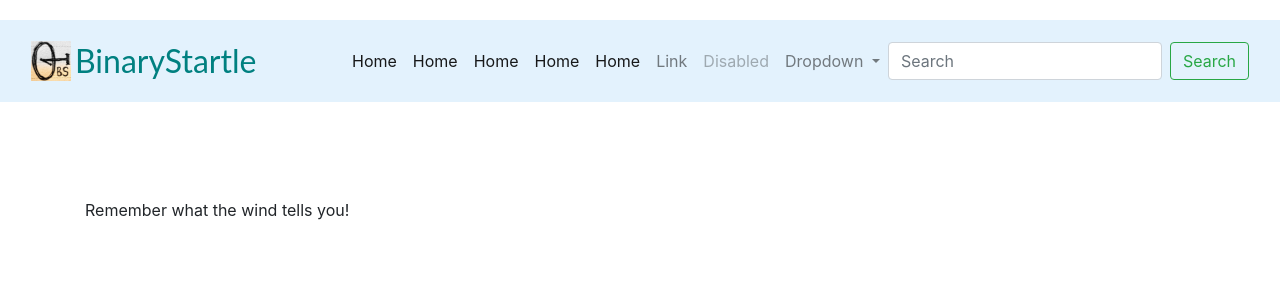
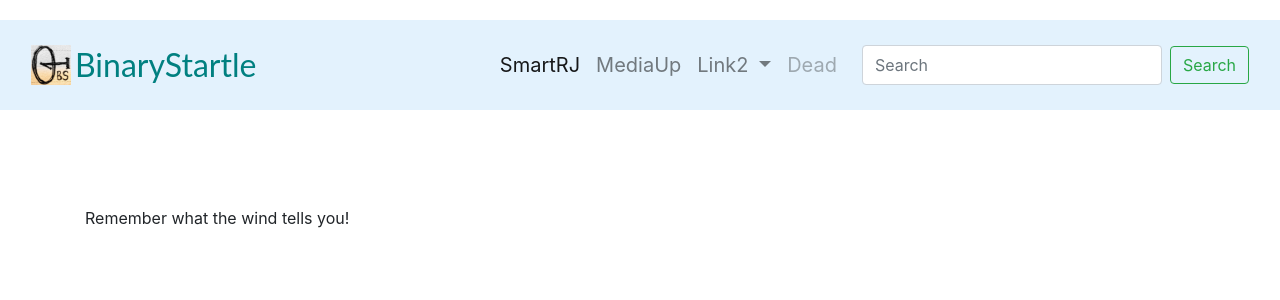
Before and after one commit to hasinfarhan/BinaryStartle, a Django app: template anchor/templates/anchor/base.html in a window 1280 px wide. Shown: the top 300 px of the page. Run offline with Django 3.2, Linux system fonts and the light colour scheme; the template is opened without the code that fills it, so the values that code supplies are empty; some libraries are stand-ins or nearby versions; some web fonts are replaced.

Commit message:
navbarcool2

```diff
--- a/anchor/templates/anchor/base.html
+++ b/anchor/templates/anchor/base.html
@@ -36,7 +36,7 @@
 
 
 
-  <body id="page-top">
+  <body id="page_top">
 
      {% include 'anchor/includes/navbar_v1.html' %}
 
--- a/anchor/templates/anchor/includes/navbar_v1.html
+++ b/anchor/templates/anchor/includes/navbar_v1.html
@@ -4,7 +4,7 @@
   <div class="container-fluid">
 
    <img src="/static/anchor/img/BSicon.jpg"  style="width:40px;height:40px;">
-   <a class="navbar-brand" style="color: #008080;" href="#page_top">BinaryStartle</a>
+   <a class="navbar-brand" style="color: #008080" href="#page_top">BinaryStartle</a>
 
    <button class="navbar-toggler" type="button" data-toggle="collapse" data-target="#navbarToggler" aria-controls="navbarToggler" aria-expanded="false" aria-label="Toggle navigation">
     <span class="navbar-toggler-icon"></span>
@@ -12,31 +12,16 @@
 
 
    <div class="collapse navbar-collapse" id="navbarNav">
-       <ul class="navbar-nav ml-auto">
+       <ul class="navbar-nav ml-auto" style="font-size: 20px">
          <li class="nav-item active">
-           <a class="nav-link" href="#"\>Home <span class="sr-only">(current)</span></a>
-         </li>
-         <li class="nav-item active">
-           <a class="nav-link" href="#"\>Home <span class="sr-only">(current)</span></a>
-         </li>
-         <li class="nav-item active">
-           <a class="nav-link" href="#"\>Home <span class="sr-only">(current)</span></a>
-         </li>
-         <li class="nav-item active">
-           <a class="nav-link" href="#"\>Home <span class="sr-only">(current)</span></a>
-         </li>
-         <li class="nav-item active">
-           <a class="nav-link" href="#"\>Home <span class="sr-only">(current)</span></a>
+           <a class="nav-link" href="#"\>SmartRJ <span class="sr-only">(current)</span></a>
          </li>
          <li class="nav-item">
-           <a class="nav-link" href="#">Link</a>
-         </li>
-         <li class="nav-item">
-           <a class="nav-link disabled" href="#">Disabled</a>
+           <a class="nav-link" href="#">MediaUp</a>
          </li>
          <li class="nav-item dropdown">
            <a class="nav-link dropdown-toggle" href="#" id="navbarDropdown" role="button" data-toggle="dropdown" aria-haspopup="true" aria-expanded="false">
-             Dropdown
+             Link2
            </a>
            <div class="dropdown-menu" aria-labelledby="navbarDropdown">
              <a class="dropdown-item" href="#">Action</a>
@@ -45,10 +30,13 @@
              <a class="dropdown-item" href="#">Something else here</a>
            </div>
          </li>
+         <li class="nav-item">
+           <a class="nav-link disabled" href="#">Dead</a>
+         </li>
        </ul>
 
        <form class="form-inline my-2 my-lg-0">
-         <input class="form-control mr-sm-2" type="search" placeholder="Search" aria-label="Search">
+         <input class="form-control mr-sm-2" style="margin:17px;width:300px;height:40px" type="search" placeholder="Search" aria-label="Search">
          <button class="btn btn-outline-success my-2 my-sm-0" type="submit">Search</button>
        </form>
    </div>
--- a/google_api/drive_api/credentials/client_token.json
+++ b/google_api/drive_api/credentials/client_token.json
@@ -1 +1 @@
-{"access_token": "ya29.GlwgBpvMfrfWH--c_EWskpMxjcLa3NBzlcJAGZNNcYZ0pDpNjhSVEgORuRTKOK20hwCVWJy7EcCdT8lys5C2ayl7VGyIh2YfZ6Eoc7JT7N2-ftwVJCm7V1w26JvQsw", "client_id": "159837807577-h83nnn166s9pa01rara18t2174hgchf8.apps.googleusercontent.com", "client_secret": "W5X22XovwxWn6_rfgOlsFtAY", "refresh_token": "1/18gUhMDh3n1x5VwZZ_0Z55hdrkAcSgRpZiqH5F-YhTB8YdNS-XJZRaJ2Yy18wS6k", "token_expiry": "2018-09-22T15:21:31Z", "token_uri": "https://www.googleapis.com/oauth2/v3/token", "user_agent": null, "revoke_uri": "https://accounts.google.com/o/oauth2/revoke", "id_token": null, "id_token_jwt": null, "token_response": {"access_token": "ya29.GlwgBpvMfrfWH--c_EWskpMxjcLa3NBzlcJAGZNNcYZ0pDpNjhSVEgORuRTKOK20hwCVWJy7EcCdT8lys5C2ayl7VGyIh2YfZ6Eoc7JT7N2-ftwVJCm7V1w26JvQsw", "expires_in": 3600, "scope": "https://www.googleapis.com/auth/drive", "token_type": "Bearer"}, "scopes": ["https://www.googleapis.com/auth/drive"], "token_info_uri": "https://www.googleapis.com/oauth2/v3/tokeninfo", "invalid": false, "_class": "OAuth2Credentials", "_module": "oauth2client.client"}
+{"access_token": "ya29.GlwgBkWdtlssFMP5D-NTQ5j7NOPa9A-T0jYYVoWJMRoIYgxnO9uWJCMdW_-aoFCOV219uQ1bn55SrEoEr7cw-uWWNQBBW2wGJM-VVrSEuC55W2WKIc5qjrtrP7P_xA", "client_id": "159837807577-h83nnn166s9pa01rara18t2174hgchf8.apps.googleusercontent.com", "client_secret": "W5X22XovwxWn6_rfgOlsFtAY", "refresh_token": "1/18gUhMDh3n1x5VwZZ_0Z55hdrkAcSgRpZiqH5F-YhTB8YdNS-XJZRaJ2Yy18wS6k", "token_expiry": "2018-09-22T16:22:15Z", "token_uri": "https://www.googleapis.com/oauth2/v3/token", "user_agent": null, "revoke_uri": "https://accounts.google.com/o/oauth2/revoke", "id_token": null, "id_token_jwt": null, "token_response": {"access_token": "ya29.GlwgBkWdtlssFMP5D-NTQ5j7NOPa9A-T0jYYVoWJMRoIYgxnO9uWJCMdW_-aoFCOV219uQ1bn55SrEoEr7cw-uWWNQBBW2wGJM-VVrSEuC55W2WKIc5qjrtrP7P_xA", "expires_in": 3600, "scope": "https://www.googleapis.com/auth/drive", "token_type": "Bearer"}, "scopes": ["https://www.googleapis.com/auth/drive"], "token_info_uri": "https://www.googleapis.com/oauth2/v3/tokeninfo", "invalid": false, "_class": "OAuth2Credentials", "_module": "oauth2client.client"}
```
